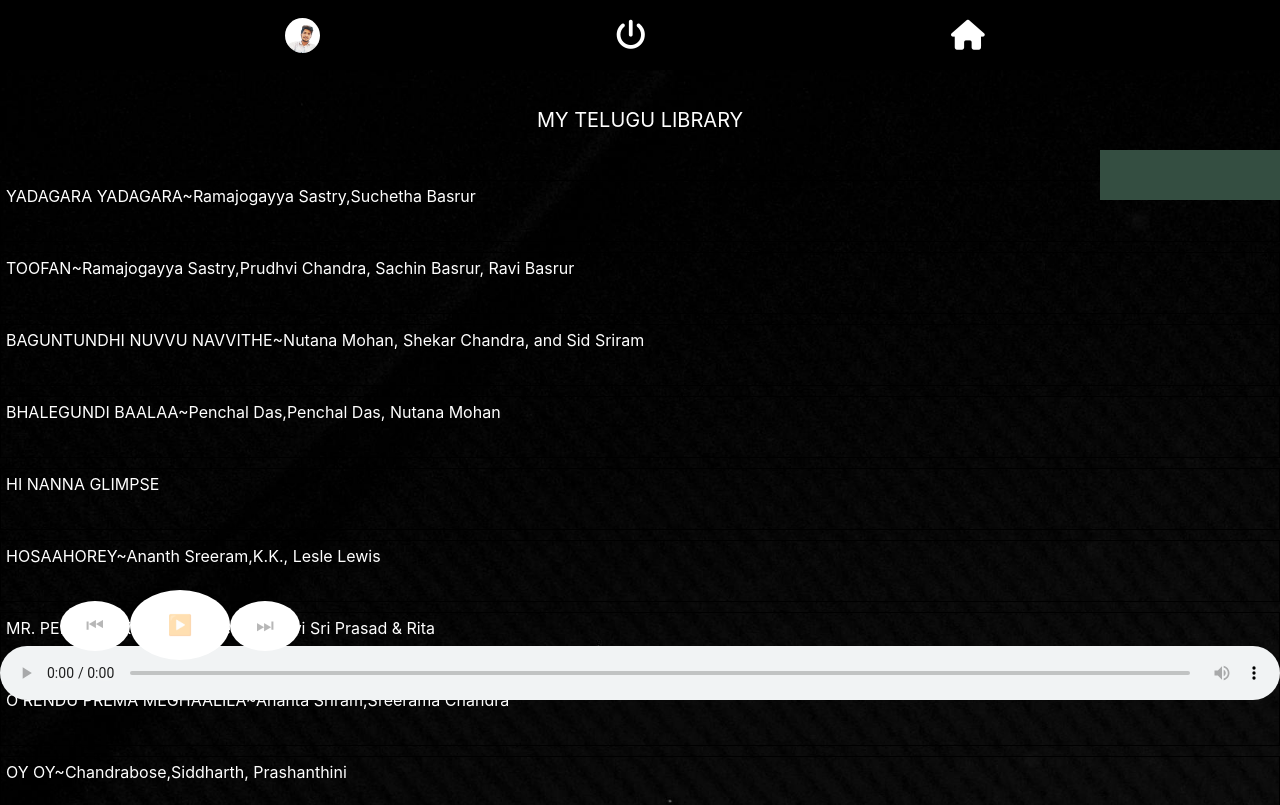
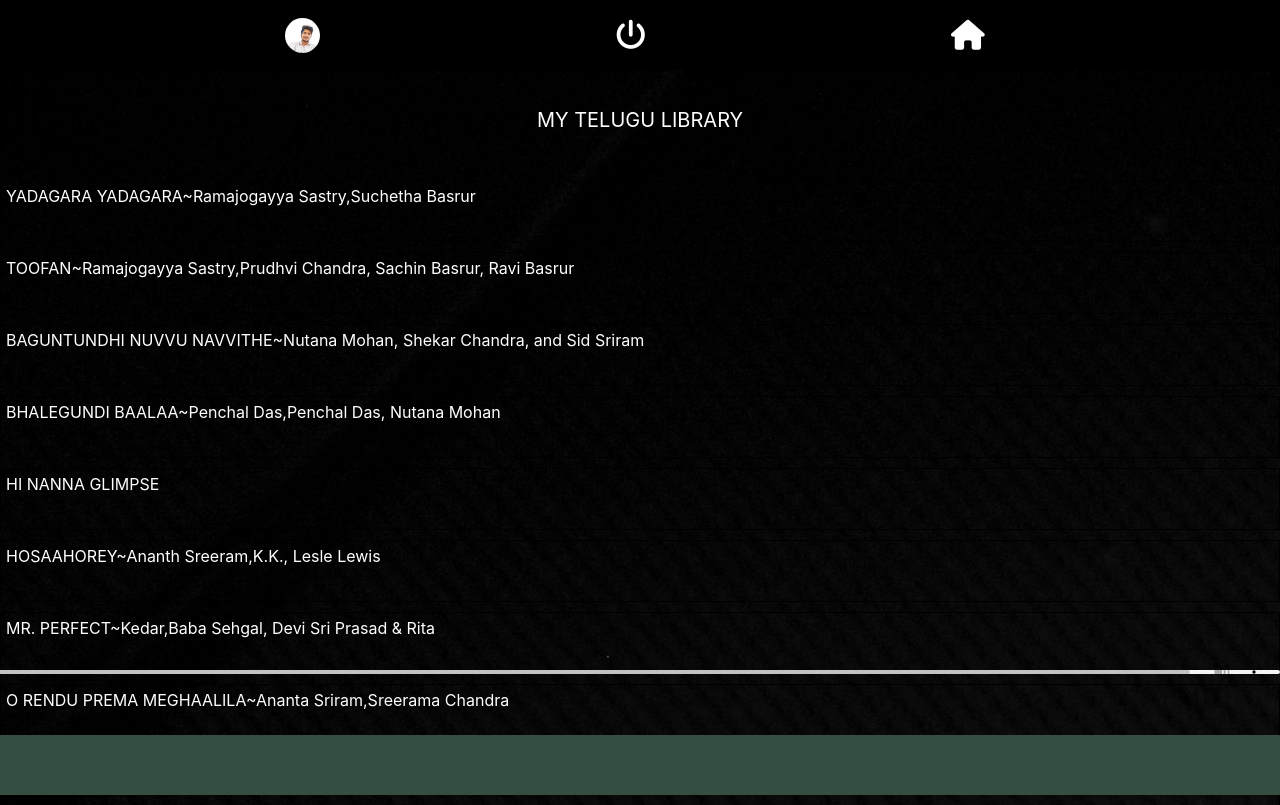
Before and after one commit to rahul1574/Vibe-Touch, a React (Create React App) app: page /topic1 in a window 1280 px wide. Shown: the top 805 px of the page. Built offline with nearby package versions, Linux system fonts and the light colour scheme.

Commit message:
Update App.css

```diff
--- a/src/App.css
+++ b/src/App.css
@@ -196,49 +196,45 @@ p{
 }
 .songbtn{
   background-color: white;
-  height: 70px;
-  width: 100px;
+  height: 50px;
+  width: 50px;
   font-size: 20px;
   border-radius: 50%;
   border: none;
+  margin: 5px;
 }
 .songdiv{
   color: white;
 }
 #play{
-  height: 100px;
-  width: 1500px;
+  height: 4px;
+  width: 1750px;
   /* margin: 20px; */
   position: fixed;
-  top:600px;
+  top:670px;
+  left: -140px;
   /* background-color: brown; */
   display: flex;
   align-items: center;
 }
 #controlbtn{
-  height: 50px;
-  /* width: auto; */
-  /* background-color: blueviolet; */
-  margin: 20px;
-  /* display: flex;
+  height: auto;
+  width: auto;
+  display: flex;
   flex-direction: row;
-  justify-content:center; */
-  position: fixed;
-  top:570px;
-  left:40px;
-  /* left:540px; */
+  justify-content: space-around;
+  /* background-color: black; */
 }
 #nowplay{
   background-color:#344e41;
-  height: 50px;
-  width: 350px;
+  height: 60px;
+  width: 1550px;
   position: fixed;
-  bottom: 600px;
-  left:1100px;
+  bottom: 5px;
   display: flex;
-  flex-direction: column;
+  flex-direction: row;
+  justify-content: space-evenly;
   align-items: center;
-  justify-content:center;
   font-size: 10px;
   /* position: relative;
   right:1500px; */
@@ -260,25 +256,40 @@ p{
     height: 700px;
   }
   #play{
-    width:370px;
+    width:600px;
+    top:60px;
   }
   #nowplay{
     left: 1px;
-    width:350px;
+    width:370px;
+    flex-direction: column;
   }
   #content{
     height: auto;
     width:300px;
   }
+  #controlbtn{
+    position: fixed;
+    bottom:70px;
+  }
 }
 .songbtn1{
   background-color: white;
-  height: 50px;
-  width: 70px;
-  font-size: 20px;
+  height: 40px;
+  width: 40px;
+  font-size: 15px;
   border-radius: 50%;
   border: none;
 
+}
+.songbtn{
+  background-color: white;
+  height: 40px;
+  width: 40px;
+  font-size: 15px;
+  border-radius: 50%;
+  border: none;
+  margin: 5px;
 }
 .songbtn:active{
   background-color: yellow;
@@ -367,3 +378,8 @@ li{
   width:260px;
   /* background-color:#fb5607; */
 }
+.display{
+  height: auto;
+  width: auto;
+  background-color: #fb5607;
+}
```
